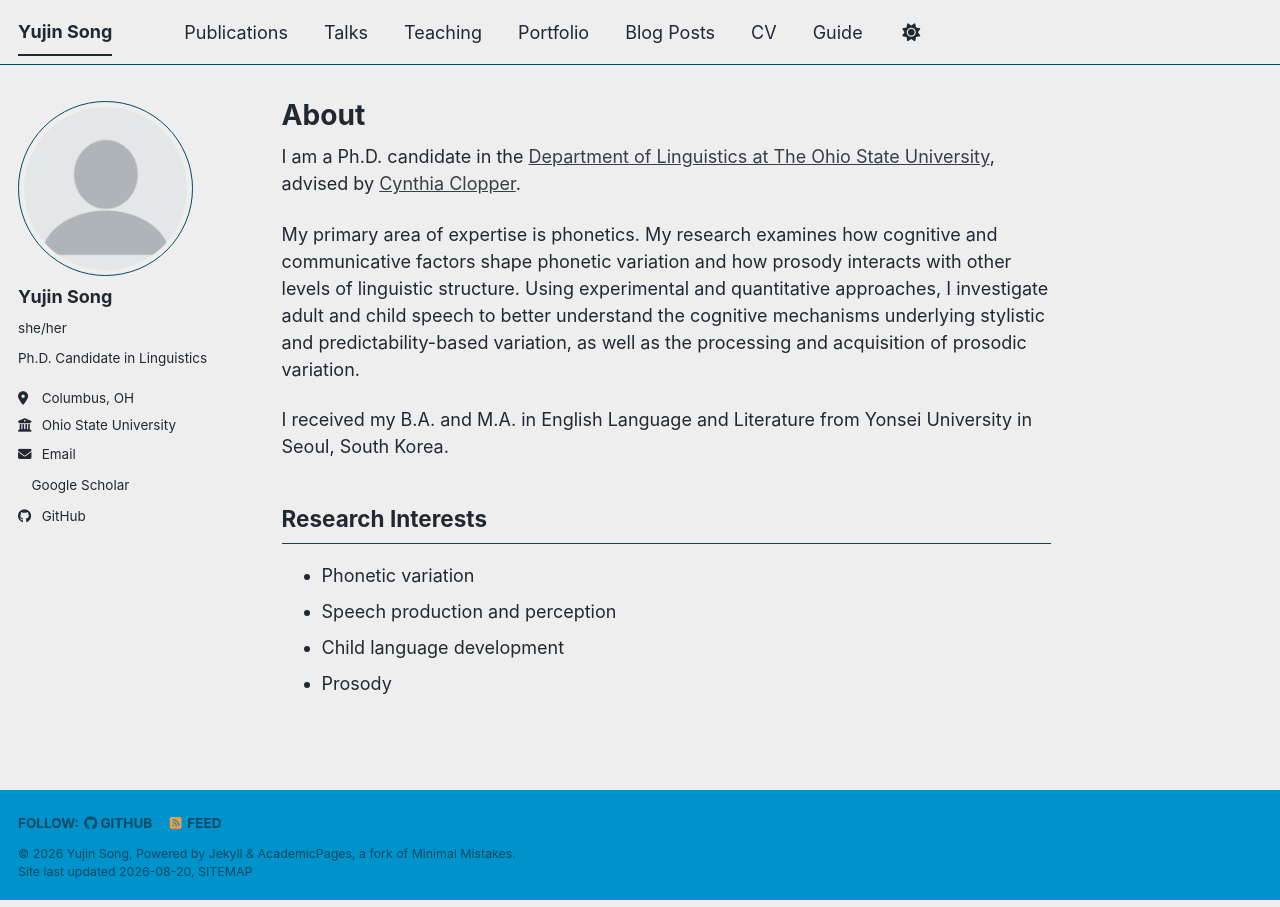
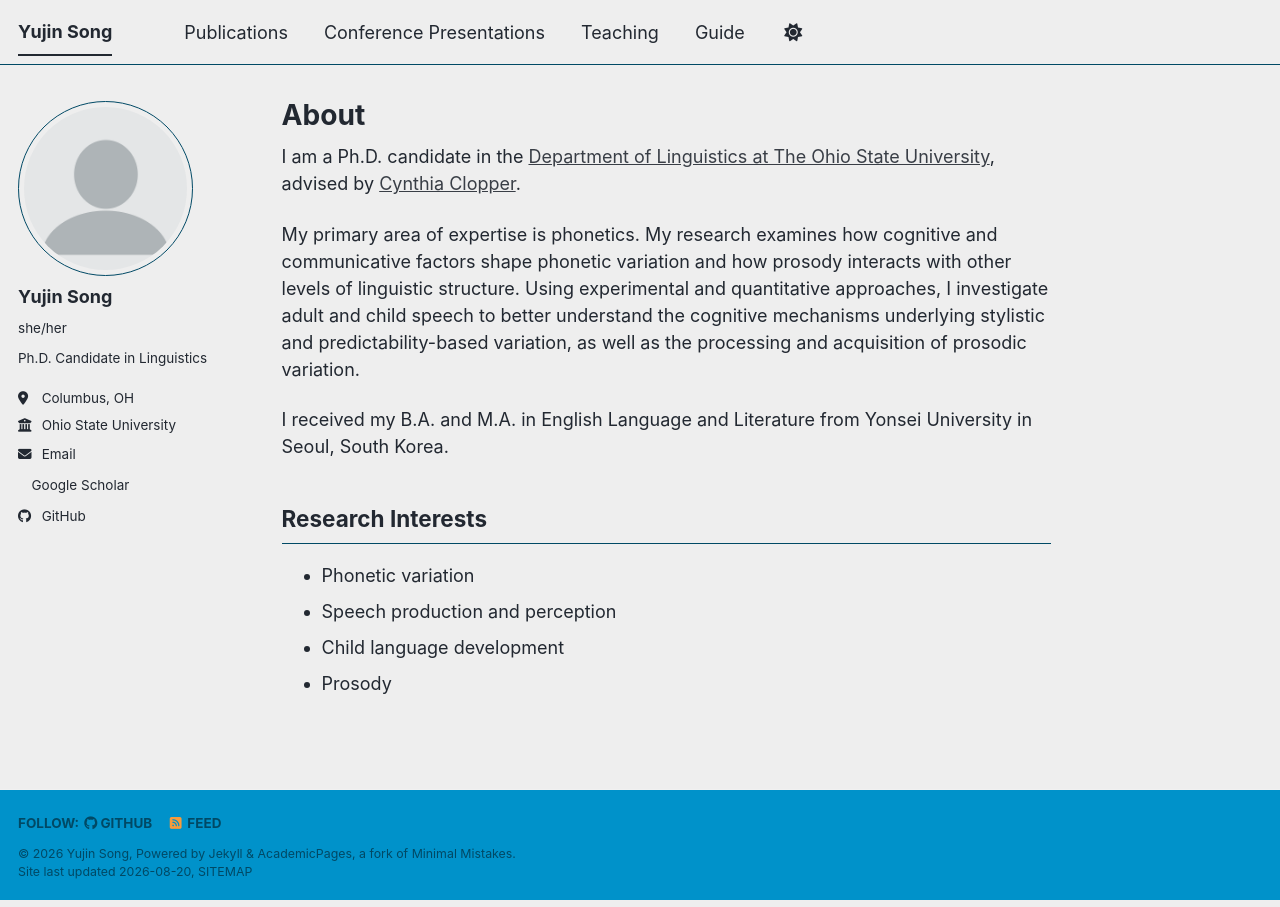
Before and after one commit to yujin-song-ling/yujin-song-ling.github.io, a Jekyll site: the page built from _pages/about.md, in a window 1280 px wide. Built offline with Jekyll 4.4.1, drawn with Linux system fonts in a browser that asks for light colours; a style sheet for code colours, icons or effects is not loaded.

Commit message:
Update navigation.yml for conference presentations
Replaced 'Talks' with 'Conference Presentations' and commented out 'Portfolio', 'Blog Posts', and 'CV' entries.

```diff
--- a/_data/navigation.yml
+++ b/_data/navigation.yml
@@ -11,20 +11,20 @@ main:
   - title: "Publications"
     url: /publications/
 
-  - title: "Talks"
+  - title: "Conference Presentations"
     url: /talks/
 
   - title: "Teaching"
     url: /teaching/
 
-  - title: "Portfolio"
-    url: /portfolio/
+  #- title: "Portfolio"
+  #  url: /portfolio/
 
-  - title: "Blog Posts"
-    url: /year-archive/
+  #- title: "Blog Posts"
+  #  url: /year-archive/
 
-  - title: "CV"
-    url: /cv/
+  #- title: "CV"
+  #  url: /cv/
 
   # - title: "CV"
   #   url: /cv-json/
```
